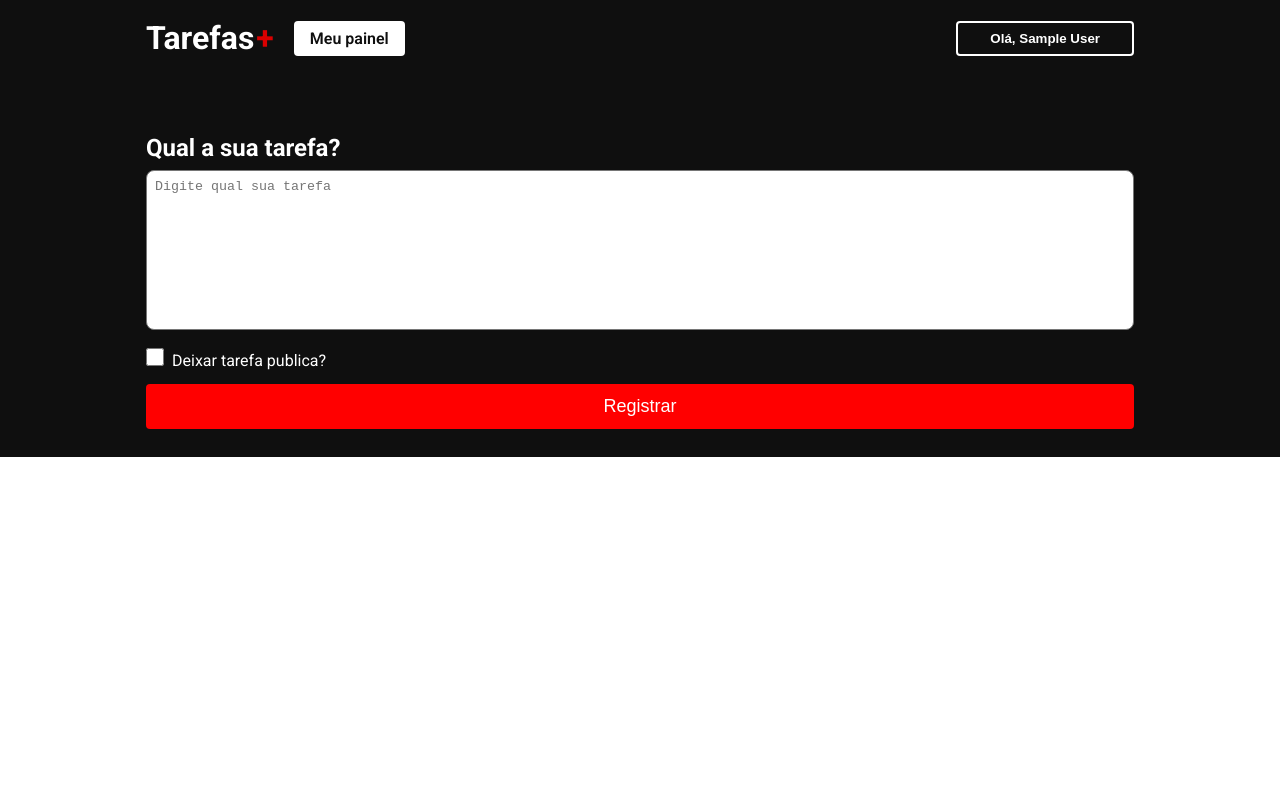
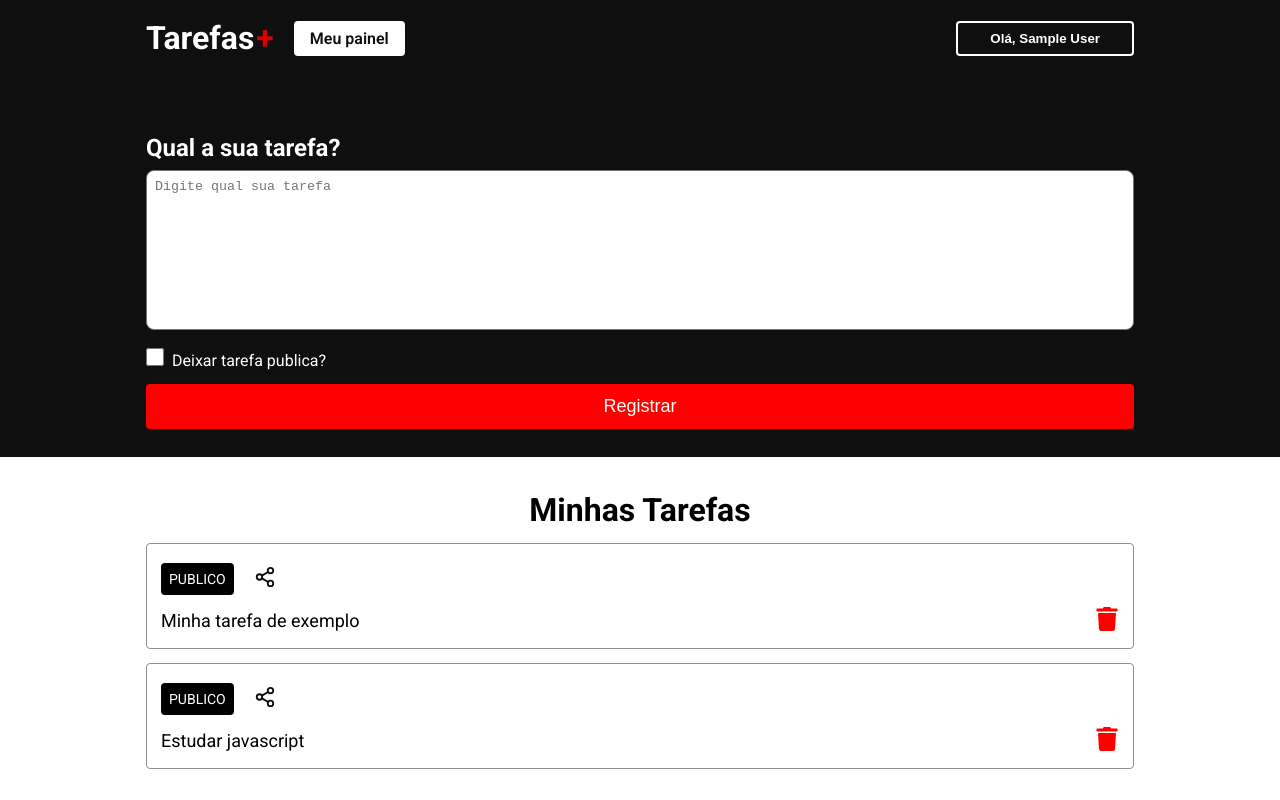
Before and after one commit to RaiVandeberg/tarefas, a Next.js app: page /dashboard in a window 1280 px wide. Built offline with nearby package versions, Linux system fonts and the light colour scheme; no server answers; sample sign-in values are in the browser's storage.

Commit message:
criando outra section

```diff
--- a/package.json
+++ b/package.json
@@ -12,7 +12,8 @@
     "next": "15.3.1",
     "next-auth": "^4.24.11",
     "react": "^19.0.0",
-    "react-dom": "^19.0.0"
+    "react-dom": "^19.0.0",
+    "react-icons": "^5.5.0"
   },
   "devDependencies": {
     "@types/node": "^20",
--- a/src/pages/dashboard/index.tsx
+++ b/src/pages/dashboard/index.tsx
@@ -3,6 +3,8 @@
 import Head from 'next/head'
 import { getSession } from 'next-auth/react'
 import { TextArea } from '@/components/textarea'
+import { FiShare2 } from 'react-icons/fi'
+import { FaTrash } from 'react-icons/fa'
 
 export default function Dashboard() {
     return (
@@ -35,6 +37,44 @@
                 </div>
 
             </section>
+
+            <section className={styles.taskContainer}>
+                <h1>Minhas Tarefas</h1>
+
+                <article className={styles.task}>
+                    <div className={styles.tagContainer}>
+                        <label className={styles.tag} >PUBLICO</label>
+                        <button className={styles.shareButton}>
+                            <FiShare2 size={22} color="#0f0f0f" />
+                        </button>
+                    </div>
+
+                    <div className={styles.taskContent}>
+                        <p>Minha tarefa de exemplo</p>
+                        <button className={styles.trashButton} >
+                            <FaTrash size={24} color="#ff0000" />
+                        </button>
+
+                    </div>
+                </article>
+
+                <article className={styles.task}>
+                    <div className={styles.tagContainer}>
+                        <label className={styles.tag} >PUBLICO</label>
+                        <button className={styles.shareButton}>
+                            <FiShare2 size={22} color="#0f0f0f" />
+                        </button>
+                    </div>
+
+                    <div className={styles.taskContent}>
+                        <p>Estudar javascript</p>
+                        <button className={styles.trashButton} >
+                            <FaTrash size={24} color="#ff0000" />
+                        </button>
+
+                    </div>
+                </article>
+            </section>
            </main>
         </div>
     )
--- a/src/pages/dashboard/styles.module.css
+++ b/src/pages/dashboard/styles.module.css
@@ -47,4 +47,90 @@
     background-color: #ff0000 ;
     padding: 12px 0;
     font-size: 18px;
+    cursor: pointer;
 }
+
+.button:hover{
+    background-color: #d10000;
+
+}
+
+.taskContainer {
+    margin: 34px auto 0 auto;
+    padding: 0 18px;
+    width: 100%;
+    max-width: 1024px;
+    display: flex;
+    flex-direction: column;
+
+}
+
+.taskContainer a {
+    text-decoration: none;
+    color: #0f0f0f;
+}
+
+.taskContainer h1{
+    text-align: center;
+    font-size: 32px;
+    margin-bottom: 14px;
+}
+
+.task{
+    margin-bottom: 14px;
+    line-height: 150%;
+    display: flex;
+    flex-direction: column;
+    align-items: flex-start;
+    border: 1.5px solid #909090;
+    border-radius: 4px;
+    padding: 14px;
+}
+
+.tagContainer{
+    display: flex;
+    align-items: center;
+    justify-content: center;
+    margin-bottom: 8px;
+}
+
+.tag{
+    background-color: #000000;
+    color: #fff;
+    padding: 4px 8px;
+    border-radius: 4px;
+    font-size: 14px;
+    margin-right: 8px;
+
+}
+
+.shareButton{
+    background:transparent;
+    color: #fff;
+    border: 0;
+    padding: 8px 12px;
+    border-radius: 4px;
+    font-size: 14px;
+    cursor: pointer;
+}
+
+.taskContent{
+    display: flex  ;
+    align-items: center;
+    justify-content: space-between;
+    width: 100%;
+
+}
+
+.taskContent p{
+    white-space: pre-wrap;
+    font-size: 18px;
+    margin: 0;
+}
+
+.trashButton{
+    cursor: pointer;
+    background: transparent;
+    border: 0;
+
+}
```
Also changed, not shown: 1 other file (tests, documents, lock files or other folders).
